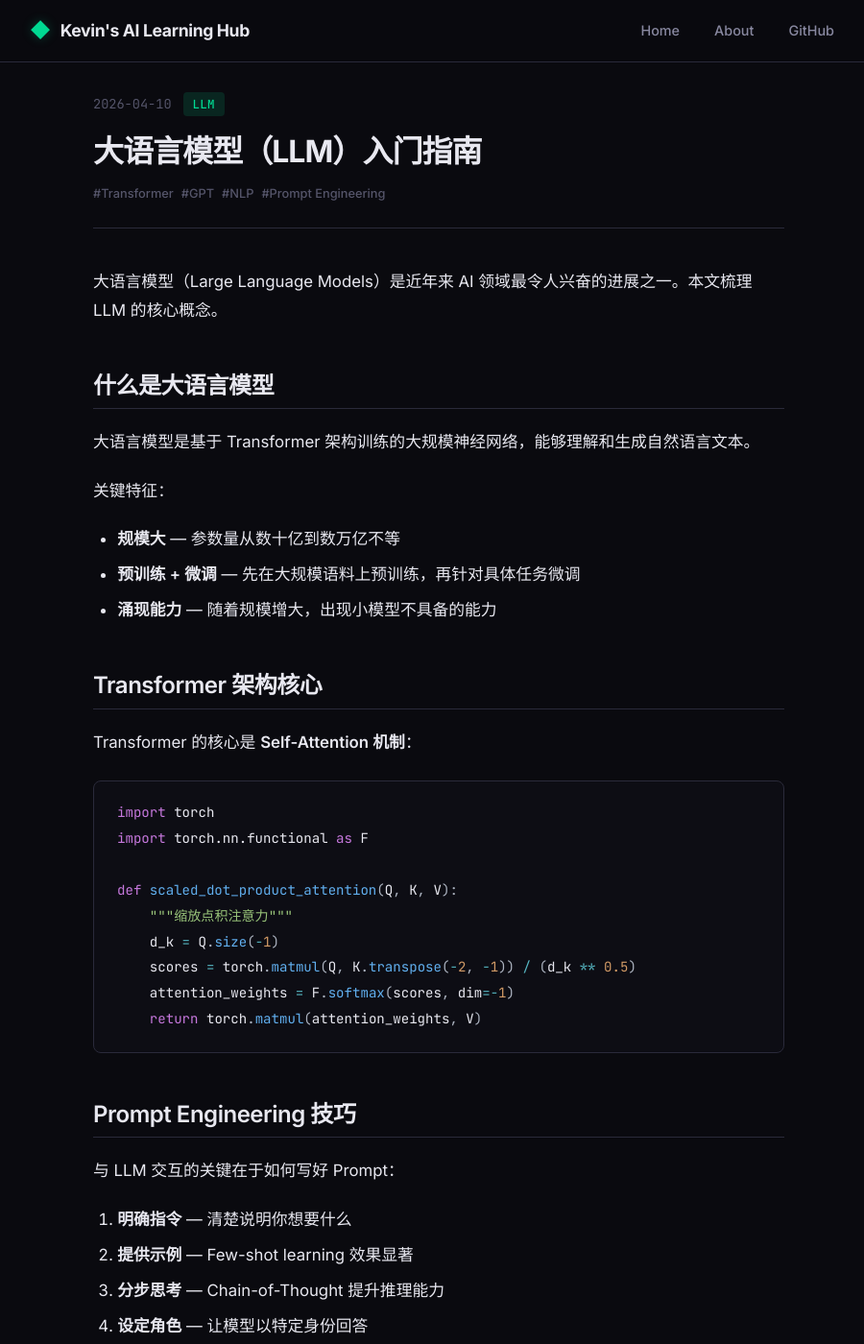
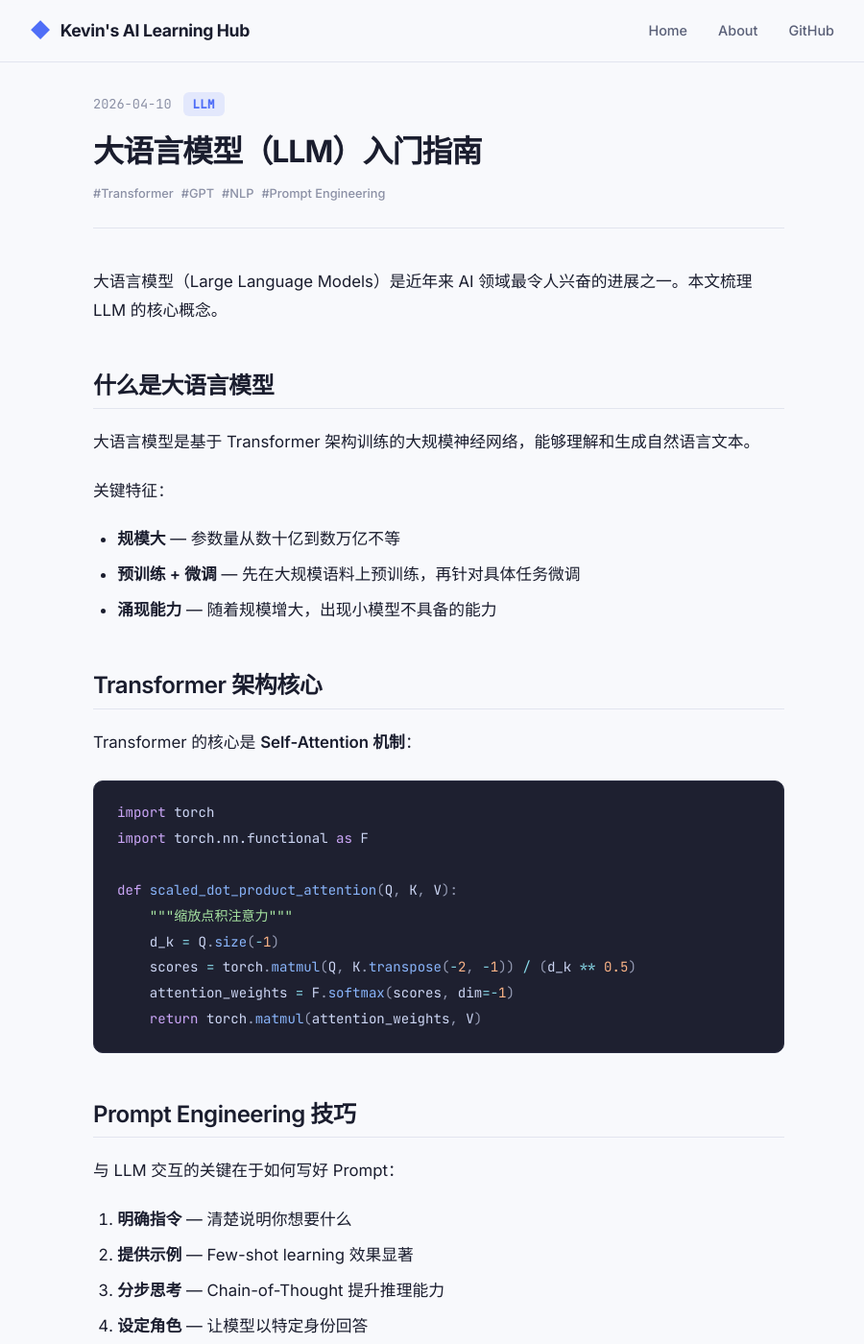
Before and after one commit to kevin06nju/kevin06nju.github.io, a Jekyll site: the page built from _posts/2026-04-10-understanding-large-language-models.md, in a window 1280 px wide and 1400 px high. Shown: the whole window at 96% size, without its empty margins (183-1083 px from the left). Built offline with Jekyll 4.4.1, drawn with Linux system fonts in a browser that asks for light colours.

Commit message:
Switch to light theme with blue accent
Replace dark background with bright #f8f9fc, use blue (#4f6ef7) as accent color, white cards with subtle shadows, and dark code blocks for contrast.

Co-Authored-By: Claude Opus 4.6 (1M context) <noreply@anthropic.com>

```diff
--- a/assets/css/main.css
+++ b/assets/css/main.css
@@ -1,5 +1,5 @@
 /* ========================================
-   Kevin's AI Learning Hub - Dark Tech Theme
+   Kevin's AI Learning Hub - Light Tech Theme
    ======================================== */
 
 /* --- Reset & Base --- */
@@ -10,21 +10,27 @@
 }
 
 :root {
-  --bg-primary: #0a0a0f;
-  --bg-secondary: #12121a;
-  --bg-card: #16161f;
-  --bg-card-hover: #1c1c28;
-  --border-color: #2a2a3a;
-  --border-glow: #00d99233;
-  --text-primary: #e8e8f0;
-  --text-secondary: #8888a0;
-  --text-muted: #55556a;
-  --accent: #00d992;
-  --accent-dim: #00d99244;
-  --accent-glow: #00d99222;
-  --code-bg: #0d0d14;
+  --bg-primary: #f8f9fc;
+  --bg-secondary: #f0f2f8;
+  --bg-card: #ffffff;
+  --bg-card-hover: #ffffff;
+  --border-color: #e2e5ef;
+  --border-hover: #c0c6d9;
+  --text-primary: #1a1d2e;
+  --text-secondary: #5a6078;
+  --text-muted: #8b90a5;
+  --accent: #4f6ef7;
+  --accent-light: #4f6ef710;
+  --accent-medium: #4f6ef720;
+  --accent-hover: #3b57d9;
+  --code-bg: #f0f2f8;
+  --code-border: #e2e5ef;
   --max-width: 900px;
   --header-height: 64px;
+  --shadow-sm: 0 1px 3px rgba(0, 0, 0, 0.04), 0 1px 2px rgba(0, 0, 0, 0.02);
+  --shadow-md: 0 4px 16px rgba(0, 0, 0, 0.06), 0 2px 6px rgba(0, 0, 0, 0.03);
+  --shadow-lg: 0 8px 30px rgba(79, 110, 247, 0.10), 0 4px 12px rgba(0, 0, 0, 0.04);
+  --radius: 12px;
 }
 
 html {
@@ -49,7 +55,7 @@ a {
 }
 
 a:hover {
-  color: #33e8ad;
+  color: var(--accent-hover);
 }
 
 img {
@@ -64,9 +70,9 @@ img {
   left: 0;
   right: 0;
   z-index: 100;
-  background: rgba(10, 10, 15, 0.85);
-  backdrop-filter: blur(12px);
-  -webkit-backdrop-filter: blur(12px);
+  background: rgba(248, 249, 252, 0.88);
+  backdrop-filter: blur(16px);
+  -webkit-backdrop-filter: blur(16px);
   border-bottom: 1px solid var(--border-color);
 }
 
@@ -97,19 +103,18 @@ img {
 .logo-icon {
   color: var(--accent);
   font-size: 1.3rem;
-  text-shadow: 0 0 12px var(--accent-dim);
 }
 
 .nav-links {
   display: flex;
   align-items: center;
-  gap: 8px;
+  gap: 4px;
 }
 
 .nav-link {
   color: var(--text-secondary);
   padding: 6px 14px;
-  border-radius: 6px;
+  border-radius: 8px;
   font-size: 0.9rem;
   font-weight: 500;
   transition: all 0.2s;
@@ -117,12 +122,12 @@ img {
 
 .nav-link:hover {
   color: var(--text-primary);
-  background: var(--bg-card);
+  background: var(--bg-secondary);
 }
 
 .nav-link.active {
   color: var(--accent);
-  background: var(--accent-glow);
+  background: var(--accent-light);
 }
 
 /* --- Main Content --- */
@@ -135,16 +140,16 @@ img {
 /* --- Hero Section --- */
 .hero {
   text-align: center;
-  padding: 48px 0 56px;
+  padding: 56px 0 60px;
 }
 
 .hero-title {
-  font-size: 2.5rem;
+  font-size: 2.6rem;
   font-weight: 700;
   letter-spacing: -0.03em;
   line-height: 1.2;
   margin-bottom: 16px;
-  background: linear-gradient(135deg, var(--text-primary) 0%, var(--accent) 100%);
+  background: linear-gradient(135deg, var(--text-primary) 30%, var(--accent) 100%);
   -webkit-background-clip: text;
   -webkit-text-fill-color: transparent;
   background-clip: text;
@@ -155,7 +160,7 @@ img {
   color: var(--text-secondary);
   max-width: 560px;
   margin: 0 auto;
-  line-height: 1.6;
+  line-height: 1.7;
 }
 
 /* --- Post List (Cards) --- */
@@ -169,16 +174,16 @@ img {
   display: block;
   background: var(--bg-card);
   border: 1px solid var(--border-color);
-  border-radius: 12px;
+  border-radius: var(--radius);
   padding: 24px 28px;
   transition: all 0.25s ease;
   color: var(--text-primary);
+  box-shadow: var(--shadow-sm);
 }
 
 .post-card:hover {
-  background: var(--bg-card-hover);
-  border-color: var(--border-glow);
-  box-shadow: 0 0 24px var(--accent-glow), 0 4px 16px rgba(0, 0, 0, 0.3);
+  border-color: var(--border-hover);
+  box-shadow: var(--shadow-lg);
   transform: translateY(-2px);
   color: var(--text-primary);
 }
@@ -229,12 +234,12 @@ img {
 /* --- Tags & Categories --- */
 .category-tag {
   display: inline-block;
-  background: var(--accent-glow);
+  background: var(--accent-medium);
   color: var(--accent);
   padding: 2px 10px;
-  border-radius: 4px;
+  border-radius: 6px;
   font-size: 0.78rem;
-  font-weight: 500;
+  font-weight: 600;
   letter-spacing: 0.02em;
 }
 
@@ -376,16 +381,16 @@ img {
   font-family: 'JetBrains Mono', 'Fira Code', monospace;
   font-size: 0.88em;
   background: var(--code-bg);
-  border: 1px solid var(--border-color);
+  border: 1px solid var(--code-border);
   padding: 2px 6px;
   border-radius: 4px;
-  color: var(--accent);
+  color: #d63384;
 }
 
 .post-content pre {
-  background: var(--code-bg);
-  border: 1px solid var(--border-color);
-  border-radius: 8px;
+  background: #1e2030;
+  border: 1px solid #2a2d42;
+  border-radius: 10px;
   padding: 20px 24px;
   margin: 1.5em 0;
   overflow-x: auto;
@@ -397,26 +402,26 @@ img {
   border: none;
   padding: 0;
   font-size: 0.88rem;
-  color: var(--text-primary);
+  color: #cdd6f4;
 }
 
-/* --- Rouge Syntax Highlighting (Dark) --- */
-.highlight .c, .highlight .cm, .highlight .c1, .highlight .cs { color: #5c6370; font-style: italic; }
-.highlight .k, .highlight .kd, .highlight .kn, .highlight .kp, .highlight .kr, .highlight .kt { color: #c678dd; }
-.highlight .s, .highlight .sb, .highlight .sc, .highlight .sd, .highlight .s2, .highlight .sh, .highlight .s1 { color: #98c379; }
-.highlight .na { color: #e5c07b; }
-.highlight .nb { color: #56b6c2; }
-.highlight .nc { color: #e5c07b; }
-.highlight .nf, .highlight .fm { color: #61afef; }
-.highlight .ni { color: #d19a66; }
-.highlight .nn { color: #e5c07b; }
-.highlight .no { color: #d19a66; }
-.highlight .nt { color: #e06c75; }
-.highlight .nv, .highlight .vi, .highlight .vg, .highlight .vc { color: #e06c75; }
-.highlight .o, .highlight .ow { color: #56b6c2; }
-.highlight .m, .highlight .mf, .highlight .mh, .highlight .mi, .highlight .mo { color: #d19a66; }
-.highlight .p { color: #abb2bf; }
-.highlight .err { color: #e06c75; }
+/* --- Rouge Syntax Highlighting (Dark code blocks in light theme) --- */
+.highlight .c, .highlight .cm, .highlight .c1, .highlight .cs { color: #6c7086; font-style: italic; }
+.highlight .k, .highlight .kd, .highlight .kn, .highlight .kp, .highlight .kr, .highlight .kt { color: #cba6f7; }
+.highlight .s, .highlight .sb, .highlight .sc, .highlight .sd, .highlight .s2, .highlight .sh, .highlight .s1 { color: #a6e3a1; }
+.highlight .na { color: #f9e2af; }
+.highlight .nb { color: #89dceb; }
+.highlight .nc { color: #f9e2af; }
+.highlight .nf, .highlight .fm { color: #89b4fa; }
+.highlight .ni { color: #fab387; }
+.highlight .nn { color: #f9e2af; }
+.highlight .no { color: #fab387; }
+.highlight .nt { color: #f38ba8; }
+.highlight .nv, .highlight .vi, .highlight .vg, .highlight .vc { color: #f38ba8; }
+.highlight .o, .highlight .ow { color: #89dceb; }
+.highlight .m, .highlight .mf, .highlight .mh, .highlight .mi, .highlight .mo { color: #fab387; }
+.highlight .p { color: #9399b2; }
+.highlight .err { color: #f38ba8; }
 
 /* --- Post Footer --- */
 .post-footer {
@@ -433,13 +438,13 @@ img {
   font-size: 0.9rem;
   font-weight: 500;
   padding: 8px 16px;
-  border-radius: 6px;
+  border-radius: 8px;
   transition: all 0.2s;
 }
 
 .back-link:hover {
   color: var(--accent);
-  background: var(--accent-glow);
+  background: var(--accent-light);
 }
 
 /* --- Site Footer --- */
@@ -483,7 +488,7 @@ img {
 .pagination a {
   color: var(--text-secondary);
   padding: 8px 16px;
-  border-radius: 6px;
+  border-radius: 8px;
   font-size: 0.9rem;
   font-weight: 500;
   border: 1px solid var(--border-color);
@@ -492,8 +497,8 @@ img {
 
 .pagination a:hover {
   color: var(--accent);
-  border-color: var(--accent-dim);
-  background: var(--accent-glow);
+  border-color: var(--accent);
+  background: var(--accent-light);
 }
 
 .pagination .page-number {
@@ -541,7 +546,7 @@ img {
 
   .post-content pre {
     padding: 16px;
-    border-radius: 6px;
+    border-radius: 8px;
   }
 }
 
```
